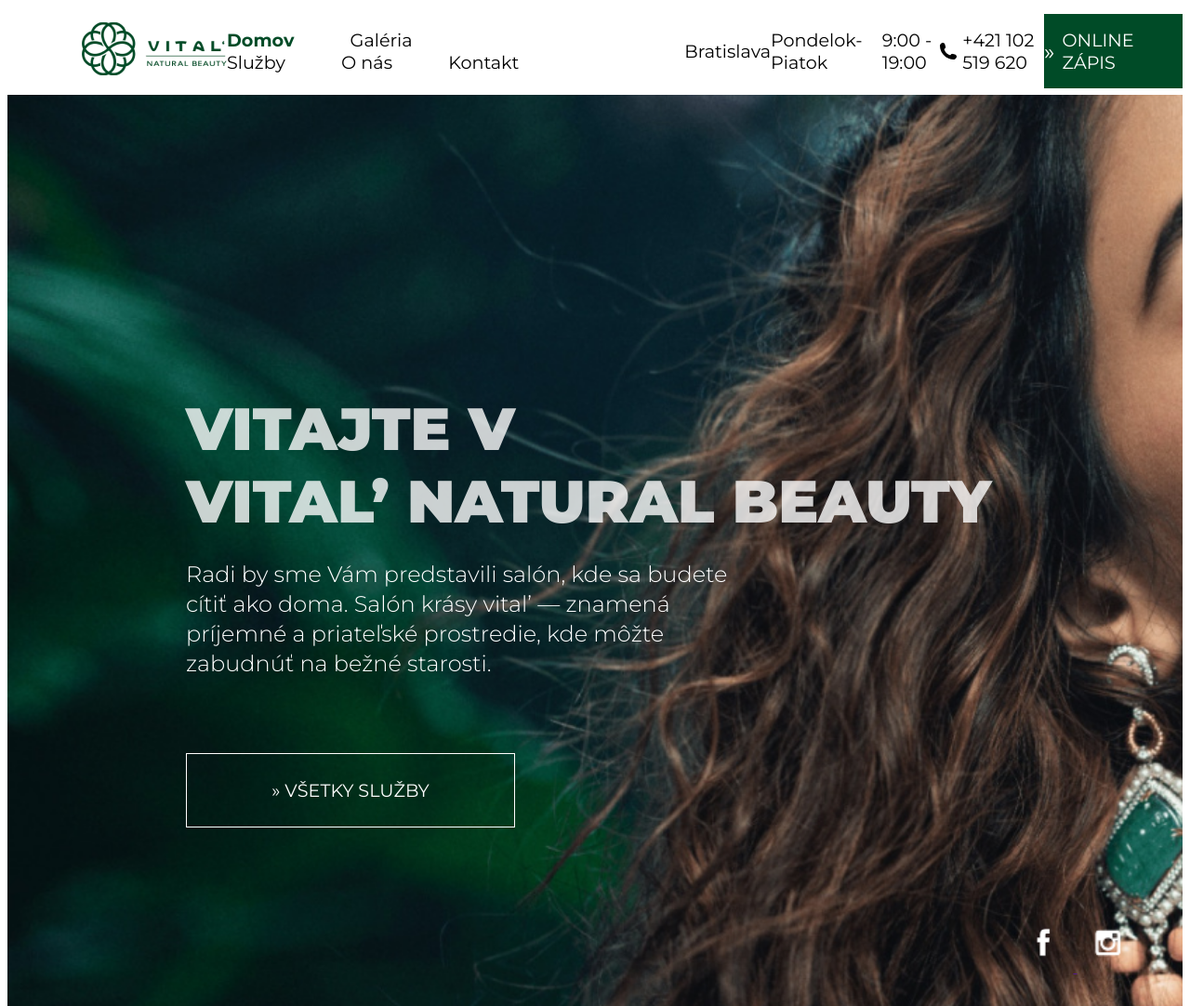
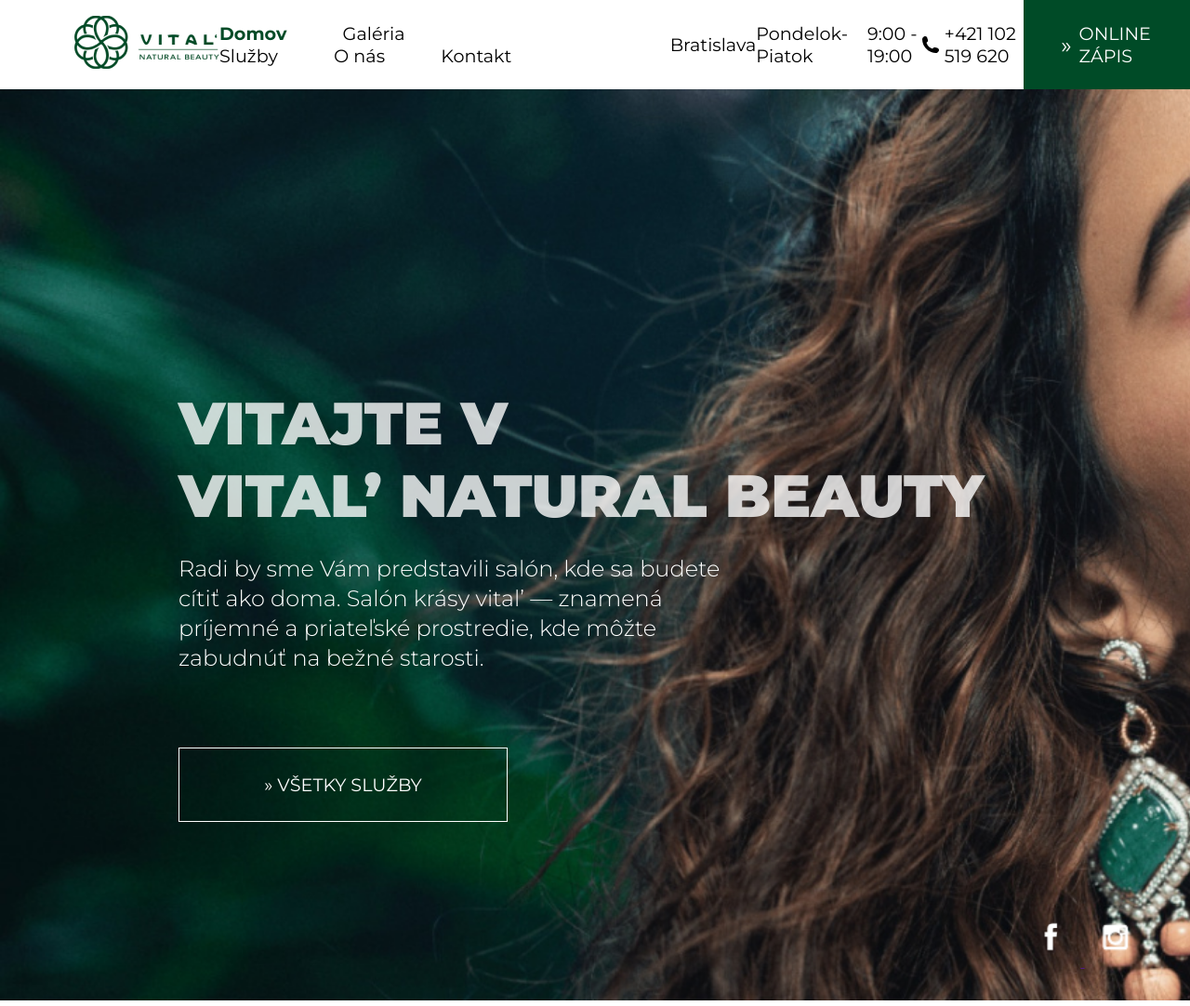
Before and after one commit to Sobanim/landing-webproject, a website: page src/index.html in a window 1280 px wide. Shown: the whole page at 93% size. Drawn offline with nearby package versions, Linux system fonts and the light colour scheme; files that its build step writes are made by us from their sources.

Commit message:
Fixes for online button

```diff
--- a/src/scss/style.scss
+++ b/src/scss/style.scss
@@ -1,7 +1,7 @@
 * {
     font-family: "Montserrat", sans-serif;
 }
-h1{
+h1, body{
     margin: 0;
 }
 
@@ -14,6 +14,7 @@
         align-items: center;
         margin: 0;
         padding: 0;
+        height: 6rem;
     }
     .logo {
         margin: 1rem 0 1rem 5rem;
@@ -76,9 +77,9 @@
     .online {
         display: flex;
         align-items: center;
-        padding: 1rem 3rem 1rem 0;
+        padding: 0 2.5rem 0 2.5rem;
         background-color: #004b27;
-        font-size: 1.2rem;
+
         height: 100%;
         color: white;
         & p {
@@ -89,6 +90,12 @@
             text-decoration: none;
             text-transform: uppercase;
             color: white;
+            font-size: 1.2rem;
+            transition: 0.3s;
+            &:hover{
+                transition: 0.3s;
+                text-decoration: underline;
+            }
         }
     }
     .banner {
```
Also changed, not shown: src/index.html (+2 -0 lines), dist/css/style.css, dist/css/style.min.css, dist/index.html.
